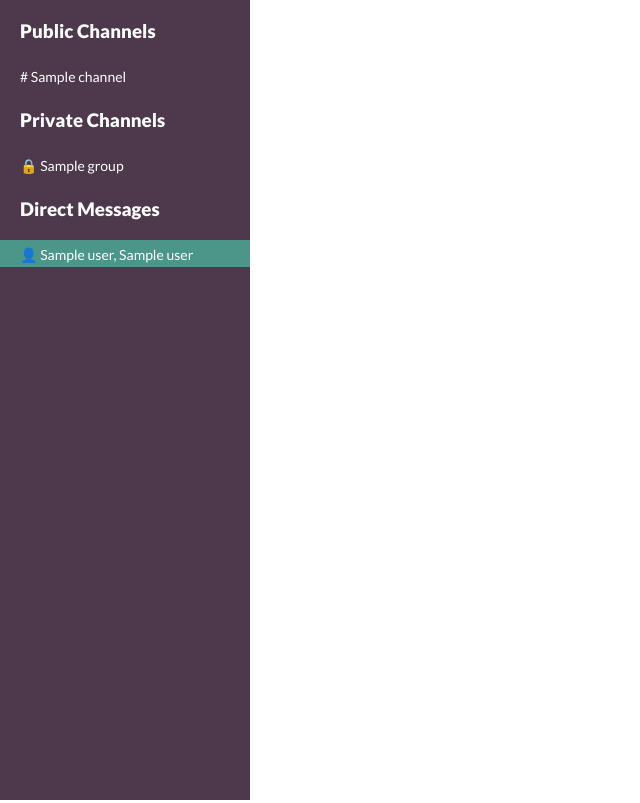
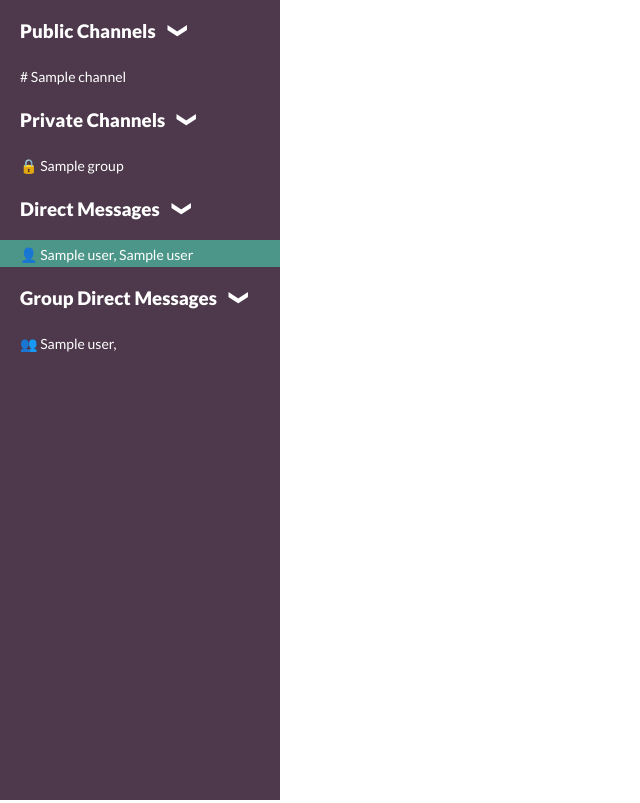
Before and after one commit to hfaran/slack-export-viewer, a Flask app: template slackviewer/templates/viewer.html in a window 1280 px wide. Shown: the whole page, without its empty margins (0-640 px from the left). Run offline with Flask 2, Linux system fonts and the light colour scheme; the template is opened without the code that fills it: most values are stand-ins (such as "Sample title", 1, 10 or a date in 2020).

Commit message:
add group dms (mpims), add dropdowns for each section, further refine styling

```diff
--- a/slackviewer/archive.py
+++ b/slackviewer/archive.py
@@ -21,6 +21,14 @@ def get_dm_list(path):
 
 def get_dm_members_list(path):
     return [c for c in get_dms(path).values()]
+
+
+def get_mpim_list(path):
+    return [c["name"] for c in get_mpims(path).values()]
+
+
+def get_mpim_members_list(path):
+    return [c for c in get_mpims(path).values()]
 
 
 def compile_channels(path, user_data, channel_data):
@@ -84,14 +92,38 @@ def compile_dm_users(path, user_data, dm_data, empty_dms):
         if dm["id"] not in empty_dms:
             user1 = user_data[dm["members"][0]]
             user2 = user_data[dm["members"][1]]
-            dm_user = {"id": dm["id"], "users": [user1, user2]}
-            all_dms_users.append(dm_user)
+            dm_members = {"id": dm["id"], "users": [user1, user2]}
+            all_dms_users.append(dm_members)
 
     return all_dms_users
 
-# f is the file
-# u is each object in the parent array
-# return statement creates array of objects with their id mapped to the object
+
+def compile_mpims(path, user_data, mpim_data):
+    mpims = get_mpim_list(path)
+    chats = {}
+    for mpim in mpims:
+        mpim_dir_path = os.path.join(path, mpim)
+        messages = []
+        day_files = glob.glob(os.path.join(mpim_dir_path, "*.json"))
+        if not day_files:
+            continue
+        for day in sorted(day_files):
+            with open(os.path.join(path, day)) as f:
+                day_messages = json.load(f)
+                messages.extend([Message(user_data, mpim_data, d) for d in
+                                 day_messages])
+        chats[mpim] = messages
+    return chats
+
+
+def compile_mpim_users(path, user_data, dm_data):
+    mpims = get_mpim_members_list(path)
+    all_mpim_users = []
+    for mpim in mpims:
+        mpim_members = {"name": mpim["name"], "users": [user_data[m] for m in mpim["members"]]}
+        all_mpim_users.append(mpim_members)
+
+    return all_mpim_users
 
 
 def get_users(path):
@@ -111,6 +143,11 @@ def get_groups(path):
 
 def get_dms(path):
     with open(os.path.join(path, "dms.json")) as f:
+        return {u["id"]: u for u in json.load(f)}
+
+
+def get_mpims(path):
+    with open(os.path.join(path, "mpims.json")) as f:
         return {u["id"]: u for u in json.load(f)}
 
 
--- a/slackviewer/main.py
+++ b/slackviewer/main.py
@@ -12,10 +12,13 @@ from slackviewer.archive import \
     get_channels, \
     get_groups, \
     get_dms, \
+    get_mpims, \
     compile_channels, \
     compile_groups, \
     compile_dms, \
-    compile_dm_users
+    compile_dm_users, \
+    compile_mpims, \
+    compile_mpim_users
 
 
 def envvar(name, default):
@@ -45,17 +48,22 @@ def configure_app(app, archive, debug):
     channel_data = get_channels(path)
     group_data = get_groups(path)
     dm_data = get_dms(path)
+    mpim_data = get_mpims(path)
 
     channels = compile_channels(path, user_data, channel_data)
     groups = compile_groups(path, user_data, group_data)
     dms = compile_dms(path, user_data, dm_data)
     dm_users = compile_dm_users(path, user_data, dm_data, empty_dms)
+    mpims = compile_mpims(path, user_data, dm_data)
+    mpim_users = compile_mpim_users(path, user_data, mpim_data)
 
     top = flask._app_ctx_stack
     top.channels = channels
     top.groups = groups
     top.dms = dms
     top.dm_users = dm_users
+    top.mpims = mpims
+    top.mpim_users = mpim_users
 
 
 @click.command()
--- a/slackviewer/static/viewer.css
+++ b/slackviewer/static/viewer.css
@@ -13,7 +13,7 @@ body {
 
 #sidebar {
   display: inline-block;
-  width: 250px;
+  width: 280px;
   color: white;
   text-align: left;
   background-color: #4D394B;
@@ -21,6 +21,7 @@ body {
   overflow-y: scroll;
   overflow-x: auto;
   height: 100vh;
+  user-select: none;
 }
 
 #sidebar a {
@@ -34,8 +35,26 @@ body {
   font-weight: 900;
 }
 
+#sidebar h3:hover {
+  cursor: pointer;
+}
+
+#sidebar h3::after {
+  content: '❯ ';
+  display: inline-block;
+  -webkit-transform: rotate(90deg);
+  transform: rotate(90deg);
+  margin-left: 15px;
+}
+
+#sidebar h3.arrow::after {
+  margin-left: 10px;
+  -webkit-transform: none;
+  transform: none;
+}
+
 .messages {
-    width: calc(100vw - 274px);
+    width: calc(100vw - 304px);
     height: 100vh;
     text-align: left;
     display: inline-block;
@@ -87,81 +106,29 @@ body {
     list-style-type: none;
 }
 
-.list .channel {
+.list li {
     padding: 4px 20px;
 }
 
-.list .channel a {
+.list li a {
   width: 100%
   padding: 10px 20px;
 }
 
-.list .channel.active {
+.list li.active {
     background-color: #4C9689;
 }
 
-.list .channel.active:hover {
+.list li.active:hover {
     background-color: #4C9689;
 }
 
-.list .channel:hover {
+.list li:hover {
     text-decoration: none;
     background: #3E313C;
 }
 
-.list .channel a:hover {
-    text-decoration: none;
-}
-
-.list .group {
-    padding: 4px 20px;
-}
-
-.list .group a {
-  width: 100%
-  padding: 10px 20px;
-}
-
-.list .group.active {
-    background-color: #4C9689;
-}
-
-.list .group.active:hover {
-    background-color: #4C9689;
-}
-
-.list .group:hover {
-    text-decoration: none;
-    background: #3E313C;
-}
-
-.list .group a:hover {
-    text-decoration: none;
-}
-
-.list .dm {
-    padding: 4px 20px;
-}
-
-.list .dm a {
-  width: 100%
-  padding: 10px 20px;
-}
-
-.list .dm.active {
-    background-color: #4C9689;
-}
-
-.list .dm.active:hover {
-    background-color: #4C9689;
-}
-
-.list .dm:hover {
-    text-decoration: none;
-    background: #3E313C;
-}
-
-.list .dm a:hover {
+.list li a:hover {
     text-decoration: none;
 }
 
@@ -176,3 +143,7 @@ a:hover {
     color: #439fe0;
     text-decoration: underline;
 }
+
+.close {
+  display: none;
+}
--- a/slackviewer/templates/viewer.html
+++ b/slackviewer/templates/viewer.html
@@ -8,7 +8,7 @@
 </head>
 <body>
 <div id="sidebar">
-    <h3>Public Channels</h3>
+    <h3 id="channel-title">Public Channels</h3>
     <ul class="list" id="channel-list">
         {% for channel in channels %}
             <li class="channel{% if channel == name %} active{% endif %}">
@@ -18,7 +18,7 @@
             </li>
         {% endfor %}
     </ul>
-    <h3>Private Channels</h3>
+    <h3 id="group-title">Private Channels</h3>
     <ul class="list" id="group-list">
         {% for group in groups %}
             <li class="group{% if group == name %} active{% endif %}">
@@ -28,12 +28,25 @@
             </li>
         {% endfor %}
     </ul>
-    <h3>Direct Messages</h3>
+    <h3 id="dm-title">Direct Messages</h3>
     <ul class="list" id="dms-list">
         {% for dm in dm_users %}
             <li class="dm{% if dm['id'] == id %} active{% endif %}">
                 <a href="{{ url_for('dm_id', id=dm['id']) }}">
                     &#128100; {{ dm["users"][0].real_name if dm["users"][0].real_name else dm["users"][0].name }}, {{ dm["users"][1].real_name if dm["users"][1].real_name else dm["users"][1].name }}
+                </a>
+            </li>
+        {% endfor %}
+    </ul>
+    <h3 id="mpim-title">Group Direct Messages</h3>
+    <ul class="list" id="mpims-list">
+        {% for mpim in mpim_users %}
+            <li class="mpim{% if mpim['name'] == name %} active{% endif %}">
+                <a href="{{ url_for('mpim_name', name=mpim['name']) }}">
+                    &#128101;
+                    {% for user in mpim["users"] %}
+                    {{ user.real_name if user.real_name else user.name }},
+                    {% endfor %}
                 </a>
             </li>
         {% endfor %}
@@ -56,10 +69,43 @@
 </div>
 
 <script>
+(function() {
   var sidebar = document.querySelector('#sidebar');
   var selected = document.querySelector('.active');
   sidebar.scrollTop = selected.offsetTop - 200;
 
+  // make dropdown from channel title
+  var channel_title = document.querySelector("#channel-title");
+  var channel_dropdown = document.querySelector("#channel-list");
+  channel_title.addEventListener('click', function() {
+    channel_title.classList.toggle('arrow');
+    channel_dropdown.classList.toggle('close');
+  });
+
+  // make dropdown from group title
+  var group_title = document.querySelector("#group-title");
+  var group_dropdown = document.querySelector("#group-list");
+  group_title.addEventListener('click', function() {
+    group_title.classList.toggle('arrow');
+    group_dropdown.classList.toggle('close');
+  });
+
+  // make dropdown from dm title
+  var dm_title = document.querySelector("#dm-title");
+  var dm_dropdown = document.querySelector("#dms-list");
+  dm_title.addEventListener('click', function() {
+    dm_title.classList.toggle('arrow');
+    dm_dropdown.classList.toggle('close');
+  });
+
+  // make dromdown from group dm title
+  var mpim_title = document.querySelector("#mpim-title");
+  var mpim_dropdown = document.querySelector("#mpims-list");
+  mpim_title.addEventListener('click', function() {
+    mpim_title.classList.toggle('arrow');
+    mpim_dropdown.classList.toggle('close');
+  });
+})()
 </script>
 </body>
 </html>
```
Also changed, not shown: slackviewer/app.py (+25 -3 lines).
